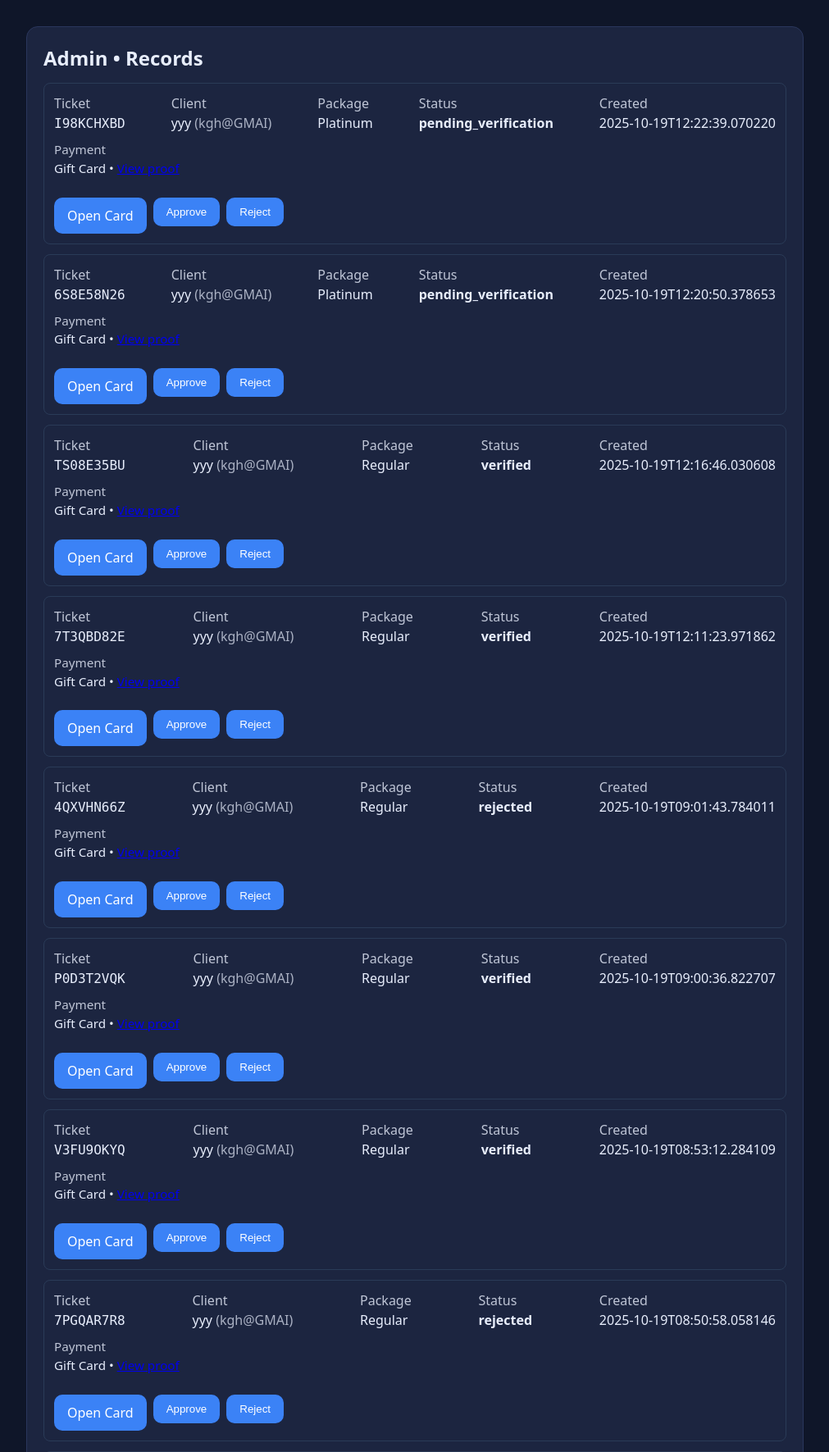
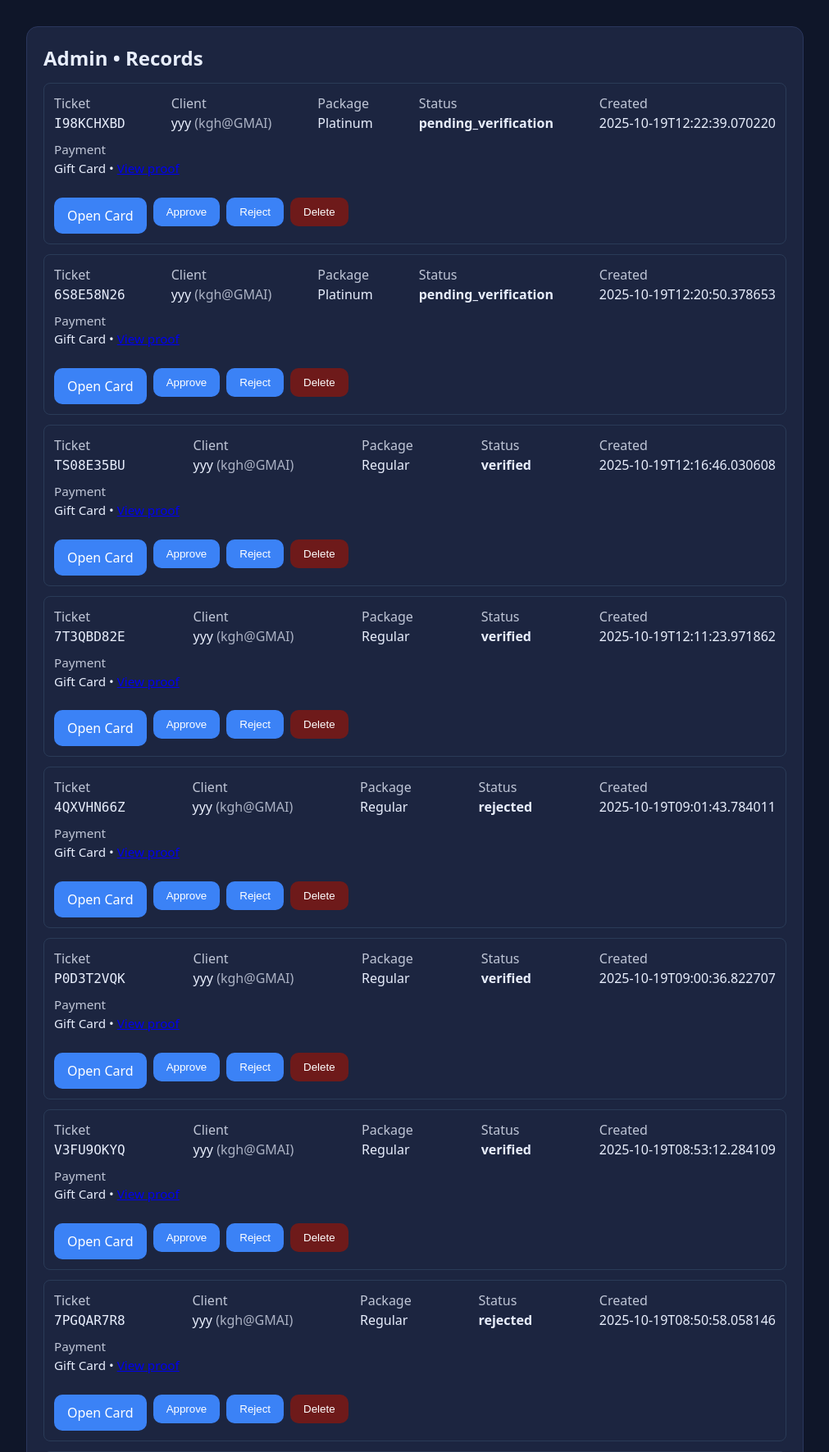
Before and after one commit to verifiedboiy/fanmeetzone, a Flask app: page /admin/records in a window 1280 px wide. Shown: the part 57-1828 px from the top of the page at 82% size, without its empty margins (134-1145 px from the left). Run offline with Flask 3, Linux system fonts and the light colour scheme.

Commit message:
Added delete option to admin records

```diff
--- a/app.py
+++ b/app.py
@@ -338,6 +338,13 @@ def admin_verify(ticket, action):
     save_records(records)
     return redirect(url_for('admin_records'))
 
+@app.route('/admin/delete/<ticket>', methods=['POST'])
+def admin_delete(ticket):
+    records = load_records()
+    new_records = [r for r in records if r.get('ticket_id') != ticket]
+    save_records(new_records)
+    return redirect(url_for('admin_records'))
+
 @app.route("/card/<ticket_id>")
 def view_card(ticket_id):
     records = load_records()
--- a/templates/admin_records.html
+++ b/templates/admin_records.html
@@ -55,6 +55,10 @@
             <form action="{{ url_for('admin_verify', ticket=r.ticket_id, action='reject') }}" method="POST">
               <button class="btn" type="submit">Reject</button>
             </form>
+
+            <form action="{{ url_for('admin_delete', ticket=r.ticket_id) }}" method="POST" onsubmit="return confirm('Delete this record permanently?');">
+              <button class="btn danger" type="submit" style="background:#6e1a1a;">Delete</button>
+            </form>
           </div>
         </div>
       {% endfor %}
```
